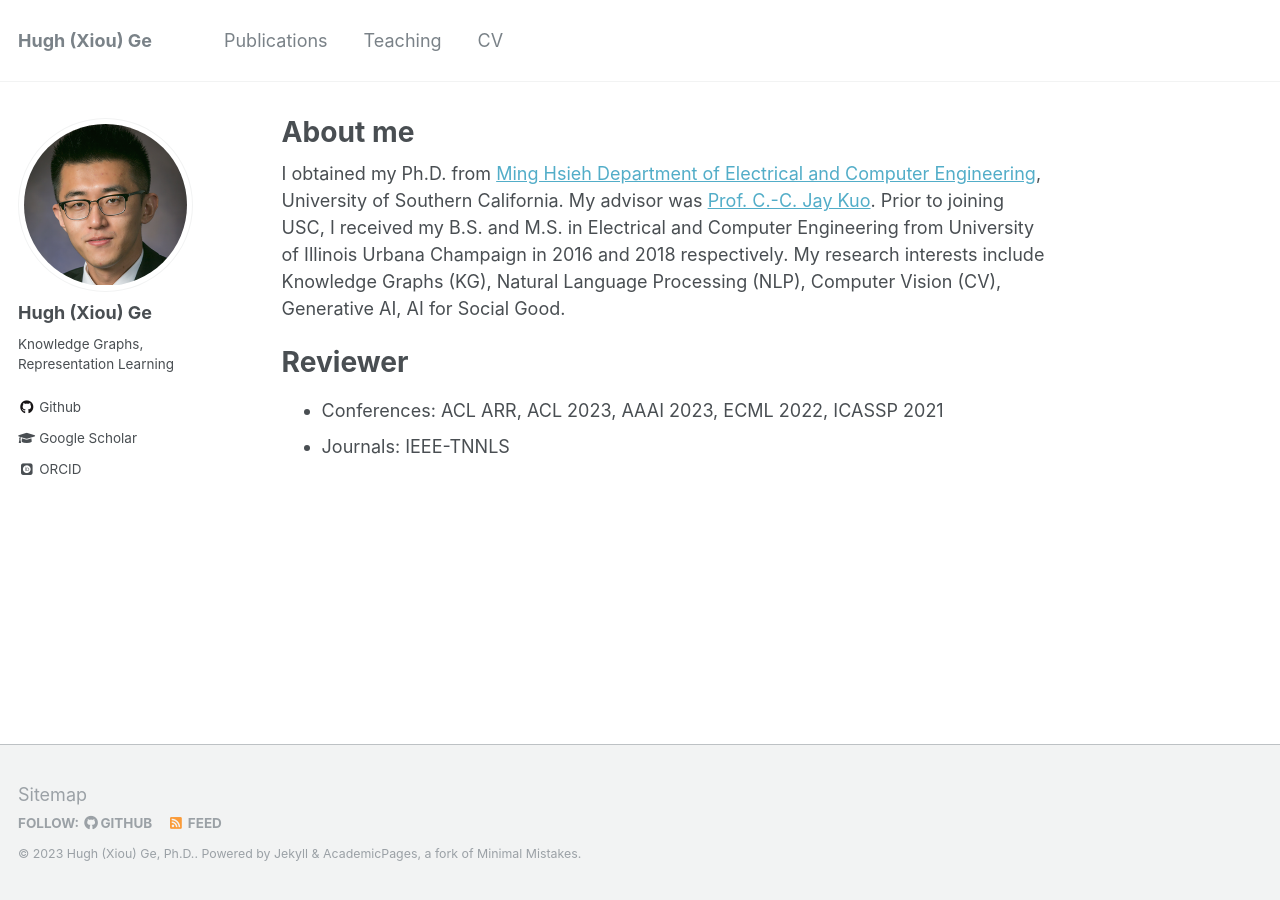
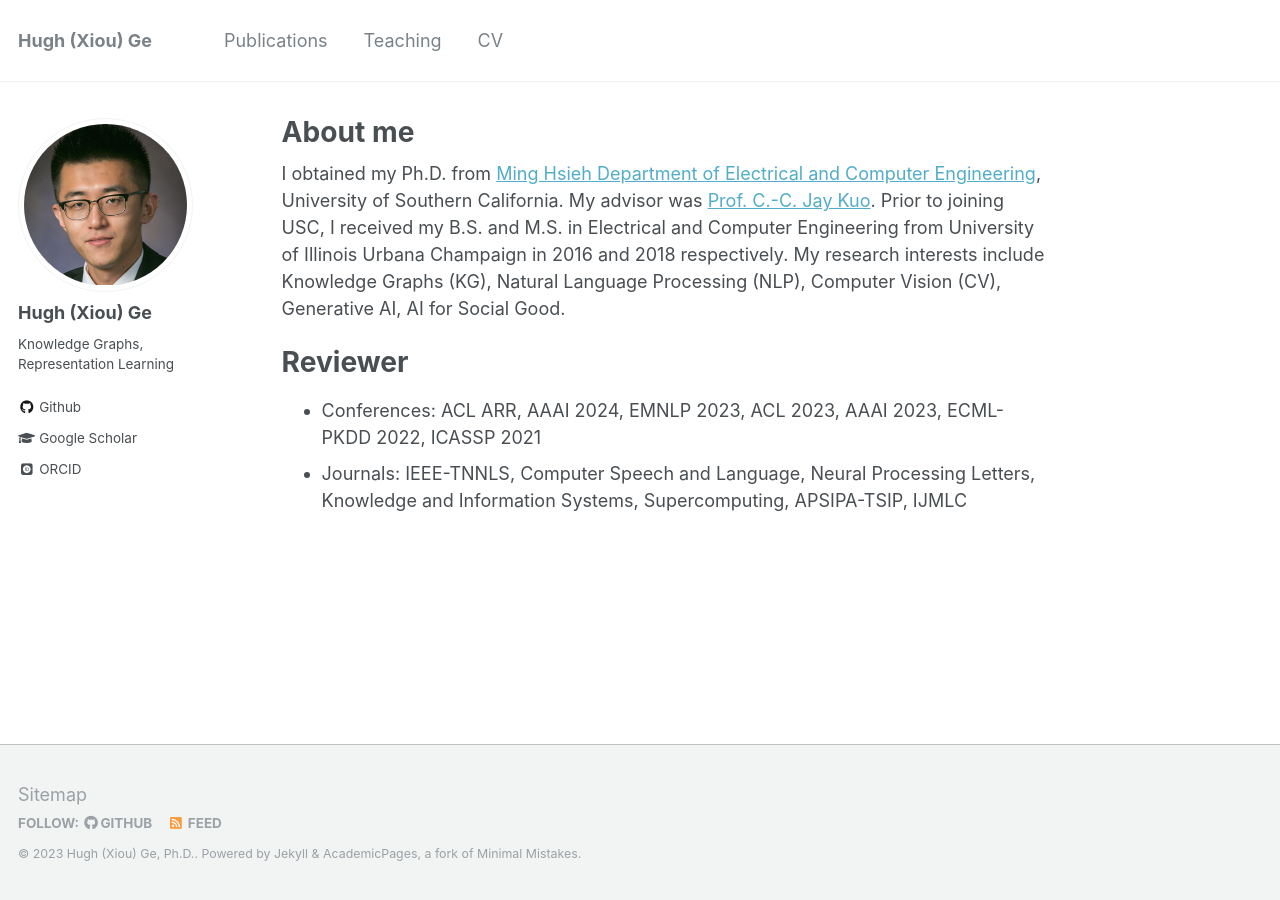
Before and after one commit to hughxiouge/hughxiouge.github.io, a Jekyll site: the page built from _pages/about.md, in a window 1280 px wide. Built offline with Jekyll 4.4.1, drawn with Linux system fonts in a browser that asks for light colours; some web fonts are replaced.

Commit message:
change reviewer

```diff
--- a/_pages/about.md
+++ b/_pages/about.md
@@ -12,5 +12,5 @@ I obtained my Ph.D. from [Ming Hsieh Department of Electrical and Computer Engin
 
 Reviewer
 ======
-* Conferences: ACL ARR, ACL 2023, AAAI 2023, ECML 2022, ICASSP 2021
-* Journals: IEEE-TNNLS
+* Conferences: ACL ARR, AAAI 2024, EMNLP 2023, ACL 2023, AAAI 2023, ECML-PKDD 2022, ICASSP 2021
+* Journals: IEEE-TNNLS, Computer Speech and Language, Neural Processing Letters, Knowledge and Information Systems, Supercomputing, APSIPA-TSIP, IJMLC
```
